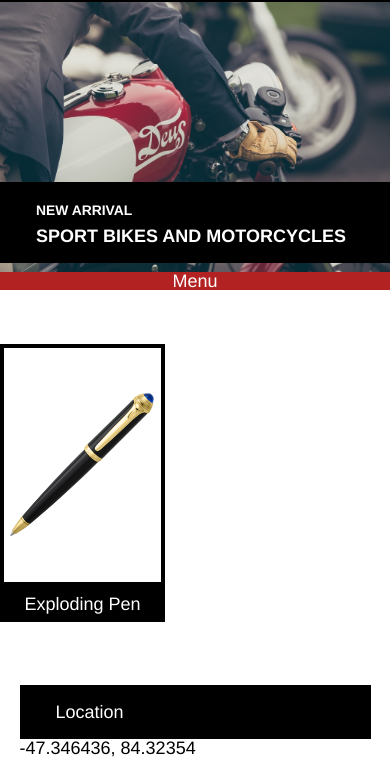
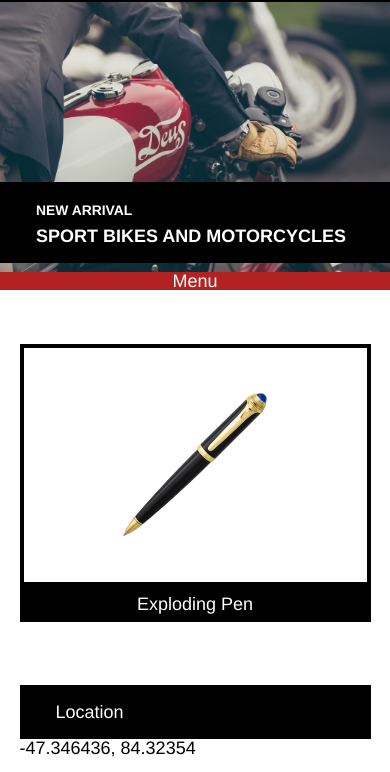
Before and after one commit to MSanders34/SecretAgentSupply, a plain HTML site: page index.html in a window 390 px wide. Shown: the part 49-821 px from the top of the page. Drawn offline with Linux system fonts and the light colour scheme.

Commit message:
fixed product pen

```diff
--- a/resources/css/style.css
+++ b/resources/css/style.css
@@ -231,7 +231,11 @@ footer p {
     display: none;
   }
   .products {
+    margin: auto;
     width: 90%;
+  }
+  .product {
+    width: 100%;
   }
   .biz-info {
     flex-wrap: wrap;
```
